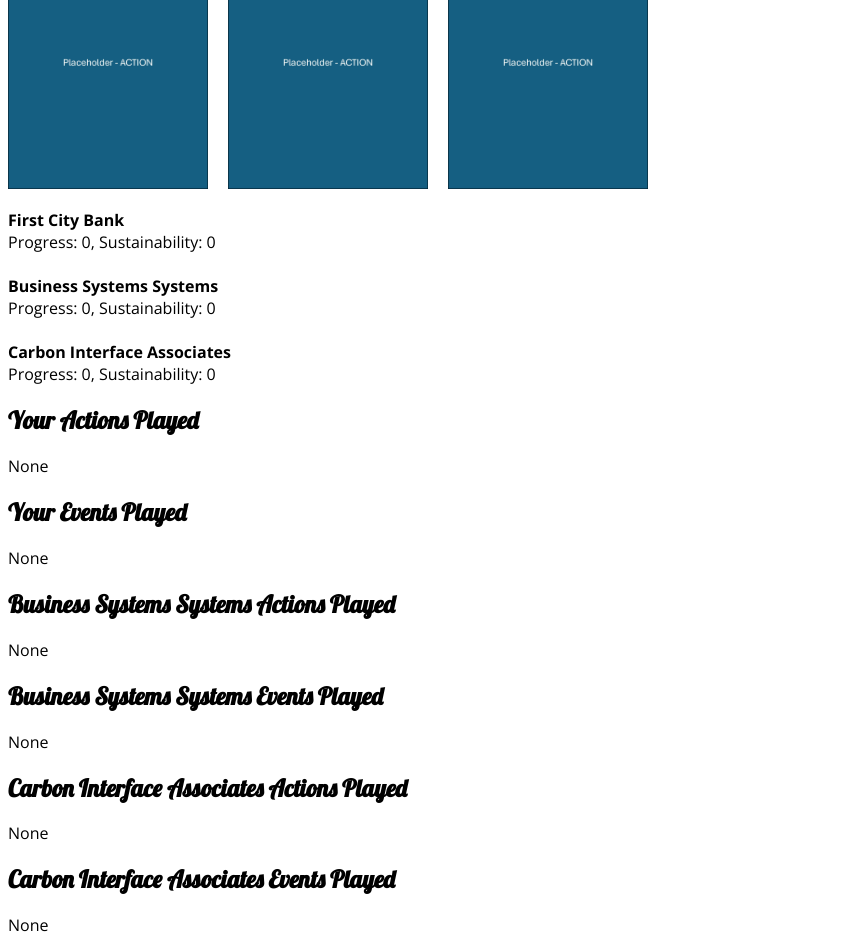
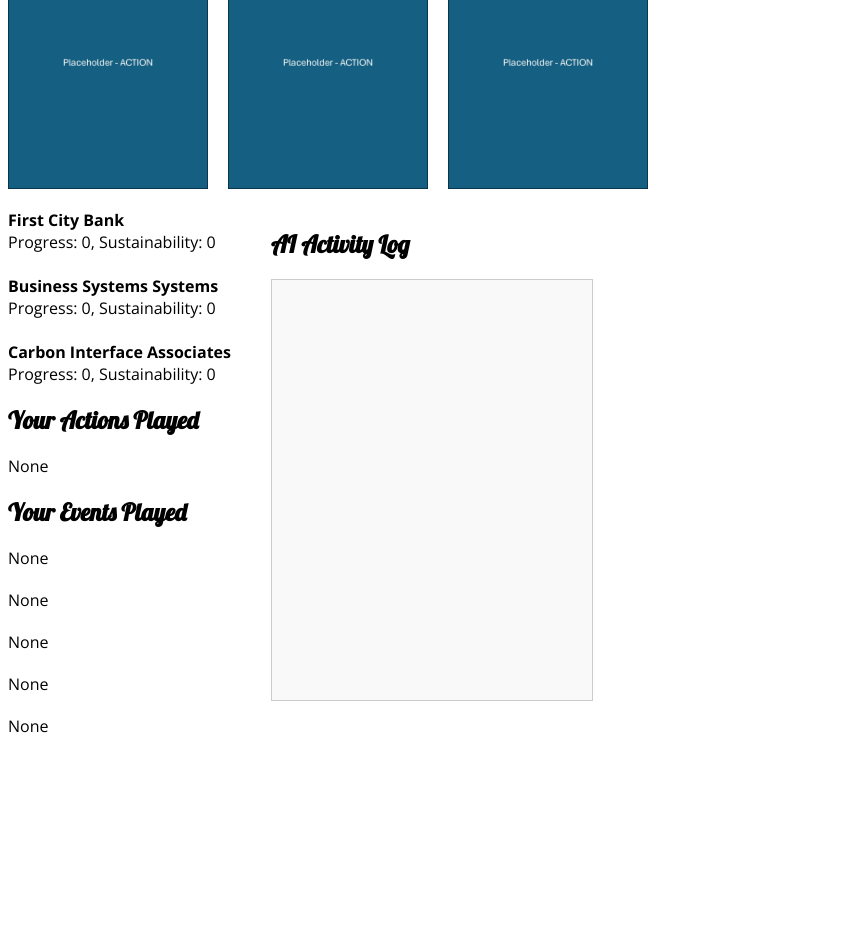
Before and after one commit to franciscrot/Digital-Sustainability-Game, a plain HTML site: page index.html in a window 1280 px wide. Shown: the part 147-1091 px from the top of the page, without its empty margins (0-842 px from the left). After the commit the page ends 904 px from the top, so only its background shows below. Drawn offline with nearby package versions, Linux system fonts and the light colour scheme.

Commit message:
Update index.html

```diff
--- a/index.html
+++ b/index.html
@@ -86,6 +86,10 @@ h1, h2, h3 {
   </div>
 
   <!-- Show the scoreboard -->
+<!-- Flex container for scoreboard + AI activity log -->
+<div id="infoArea" style="display: flex; align-items: flex-start; gap: 40px; margin-bottom: 20px;">
+
+  <div id="leftInfo">
     <div id="gameInfo"></div>
 
     <h2>Your Actions Played</h2>
@@ -94,17 +98,26 @@ h1, h2, h3 {
     <h2>Your Events Played</h2>
     <div id="yourEventsPlayed"></div>
 
-<h2 id="ai1ActionsLabel"></h2>
+    <h2 id="ai1ActionsHeader"></h2>
     <div id="ai1ActionsPlayed"></div>
 
-<h2 id="ai1EventsLabel"></h2>
+    <h2 id="ai1EventsHeader"></h2>
     <div id="ai1EventsPlayed"></div>
 
-<h2 id="ai2ActionsLabel"></h2>
+    <h2 id="ai2ActionsHeader"></h2>
     <div id="ai2ActionsPlayed"></div>
 
-<h2 id="ai2EventsLabel"></h2>
+    <h2 id="ai2EventsHeader"></h2>
     <div id="ai2EventsPlayed"></div>
+  </div>
+
+  <div id="rightLog">
+    <h2>AI Activity Log</h2>
+    <div id="aiLog" style="border:1px solid #ccc; padding:10px; width:300px; height:400px; overflow-y:auto; background-color: #f9f9f9;"></div>
+  </div>
+
+</div>
+
 
 
   <!-- Your deck data -->
```
Lines whose indentation alone changed are shown as unchanged.
